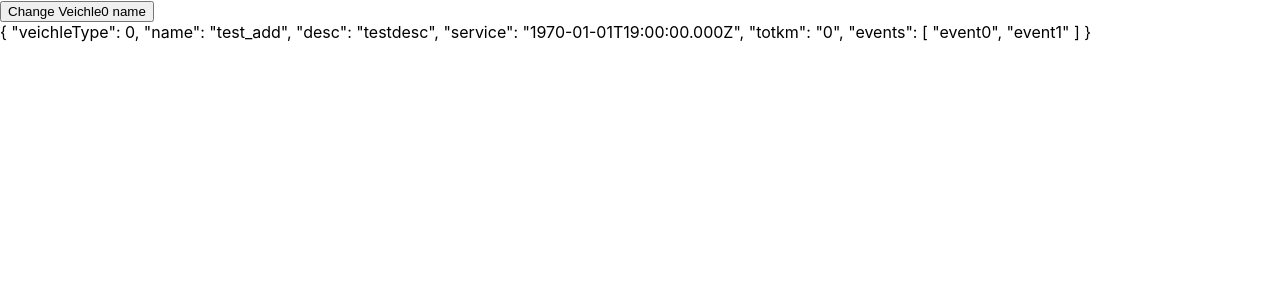
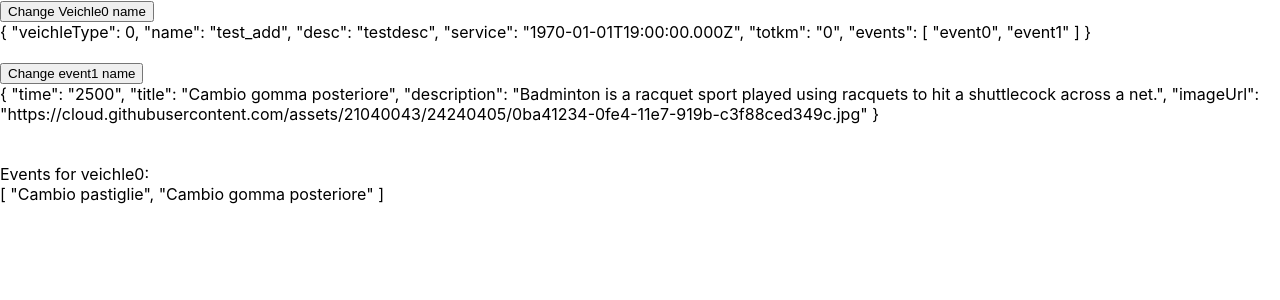
Before and after one commit to sebbalex/simple-redux, a React (Create React App) app: page / in a window 1280 px wide. Shown: the top 300 px of the page. Built offline with nearby package versions, Linux system fonts and the light colour scheme.

Commit message:
relation with event

```diff
--- a/src/Veichles.js
+++ b/src/Veichles.js
@@ -1,16 +1,29 @@
 import React, { Component } from "react";
 import PropTypes from "prop-types";
-import {changeItVeichleAction} from './actions/actions'
+import { changeItVeichleAction, changeItEventAction } from './actions/actions'
 import { connect } from "react-redux";
 
 
 class Veichles extends Component {
   render() {
-    const { veichles, onChangeItClick } = this.props;
+    const { veichles, events, onChangeItClick, onChangeItEventAction } = this.props;
     return (
       <div>
         <button onClick={onChangeItClick}>Change Veichle0 name</button>
         <div>{JSON.stringify(veichles?.byId?.veichle0, null, 2)}</div>
+        <br />
+        <button onClick={onChangeItEventAction}>Change event1 name</button>
+        <div>{JSON.stringify(events?.byId?.event1, null, 2)}</div>
+        <br />
+        <br />
+        <div>
+          Events for veichle0:
+          <br />
+          {JSON.stringify(
+            veichles.byId.veichle0.events.map(e => {
+              return events.byId[e].title;
+            })
+            , null, 2)}</div>
       </div>
     );
   }
@@ -33,7 +46,8 @@ function mapStateToProps(state) {
 // Map Redux actions to component props
 function mapDispatchToProps(dispatch) {
   return {
-    onChangeItClick: () => dispatch(changeItVeichleAction)
+    onChangeItClick: () => dispatch(changeItVeichleAction),
+    onChangeItEventAction: () => dispatch(changeItEventAction)
   };
 }
 
```
